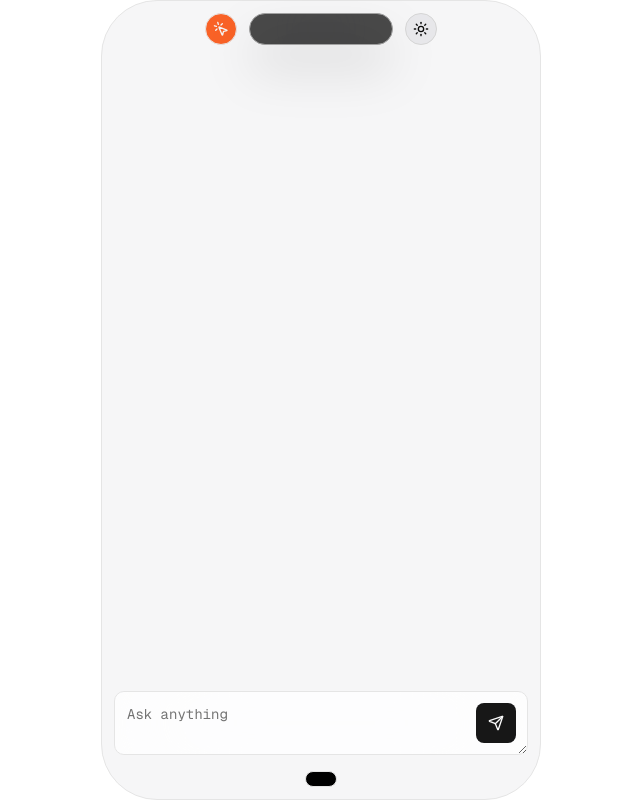
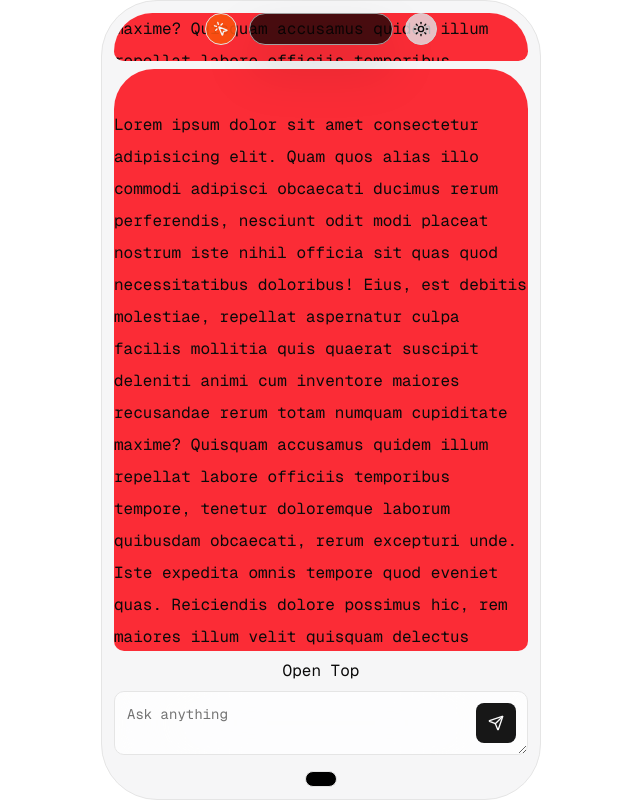
Before and after one commit to AJ1732/mistral-chat-app, a Next.js app: page /chat in a window 1280 px wide. Shown: the whole page, without its empty margins (319-959 px from the left). Built offline with nearby package versions, Linux system fonts and the light colour scheme.

Commit message:
chore: set up the view hind component and context

```diff
--- a/app/chat/page.tsx
+++ b/app/chat/page.tsx
@@ -1,5 +1,11 @@
 import { DynamicIsland } from "@/components/elements";
-import { Chatbox, ChatDialogs } from "@/features/chats/components";
+import {
+  ChatBehind,
+  ChatBehindTrigger,
+  ChatDialogs,
+  Chatbox,
+} from "@/features/chats/components";
+import { ViewBehindProvider } from "@/features/chats/context/view-behind";
 import { cn } from "@/lib/utils";
 
 export default function ChatPage() {
@@ -7,13 +13,21 @@ export default function ChatPage() {
     <main className="md:content-grid relative min-h-dvh grid-rows-[1fr] place-content-start">
       <section
         className={cn(
-          "absolute max-md:inset-0 md:top-1/2 my-4 md:left-1/2 md:-translate-x-1/2 md:-translate-y-1/2",
+          "absolute my-4 max-md:inset-0 md:top-1/2 md:left-1/2 md:-translate-x-1/2 md:-translate-y-1/2",
           "md:max-w-wPhone md:max-h-hPhone bg-phone m-auto grid size-full grid-rows-[1fr] gap-2 p-4 md:rounded-[3.5rem] md:border md:p-3",
           "transition-colors duration-300 ease-out",
         )}
       >
         <DynamicIsland />
-        <ChatDialogs />
+
+        <ViewBehindProvider>
+          <>
+            <ChatBehind />
+            <ChatDialogs />
+            <ChatBehindTrigger />
+          </>
+        </ViewBehindProvider>
+
         <Chatbox />
         <div
           aria-hidden
--- /dev/null
+++ b/features/chats/components/chat-behind-trigger.tsx
@@ -0,0 +1,9 @@
+"use client";
+
+import { useViewBehindContext } from "../context/view-behind";
+
+export default function ChatBehindTrigger() {
+  const { toggleViewOpen } = useViewBehindContext();
+
+  return <button onClick={toggleViewOpen}>Open Top</button>;
+}
--- /dev/null
+++ b/features/chats/components/chat-behind.tsx
@@ -0,0 +1,47 @@
+"use client";
+import { useEffect, useRef } from "react";
+import { AnimatePresence, motion } from "motion/react";
+import { useViewBehindContext } from "../context/view-behind";
+
+export default function ChatBehind() {
+  const { isViewOpen } = useViewBehindContext();
+  console.log("Open View:", isViewOpen);
+
+  const scrollRef = useRef<HTMLUListElement>(null);
+
+  useEffect(() => {
+    if (scrollRef.current) {
+      scrollRef.current.scrollTop = scrollRef.current.scrollHeight;
+    }
+  }, []);
+
+  return (
+    <section
+      ref={scrollRef}
+      className="no-scrollbar flex min-h-0 flex-1 flex-col overflow-y-auto bg-red-500 pt-10 pb-2 md:rounded-t-[2.5rem] md:rounded-b-lg"
+    >
+      <ul
+        role="list"
+        aria-live="polite"
+        className="mt-auto space-y-8 leading-[200%]"
+      >
+        <AnimatePresence>
+          <motion.li>
+            Lorem ipsum dolor sit amet consectetur adipisicing elit. Quam quos
+            alias illo commodi adipisci obcaecati ducimus rerum perferendis,
+            nesciunt odit modi placeat nostrum iste nihil officia sit quas quod
+            necessitatibus doloribus! Eius, est debitis molestiae, repellat
+            aspernatur culpa facilis mollitia quis quaerat suscipit deleniti
+            animi cum inventore maiores recusandae rerum totam numquam
+            cupiditate maxime? Quisquam accusamus quidem illum repellat labore
+            officiis temporibus tempore, tenetur doloremque laborum quibusdam
+            obcaecati, rerum excepturi unde. Iste expedita omnis tempore quod
+            eveniet quas. Reiciendis dolore possimus hic, rem maiores illum
+            velit quisquam delectus minima vero voluptatibus distinctio eius
+            adipisci temporibus incidunt dolorum esse repellendus impedit!
+          </motion.li>
+        </AnimatePresence>
+      </ul>
+    </section>
+  );
+}
--- a/features/chats/components/chat-dialogs.tsx
+++ b/features/chats/components/chat-dialogs.tsx
@@ -23,13 +23,27 @@ export default function ChatDialogs() {
   return (
     <article
       ref={scrollRef}
-      className="no-scrollbar flex min-h-0 flex-1 flex-col overflow-y-auto pt-10 pb-2 md:rounded-t-[2.5rem] md:rounded-b-lg"
+      className="no-scrollbar flex min-h-0 flex-1 flex-col overflow-y-auto bg-red-500 pt-10 pb-2 md:rounded-t-[2.5rem] md:rounded-b-lg"
     >
       <ul
         role="list"
         aria-live="polite"
         className="mt-auto space-y-8 leading-[200%]"
       >
+        <li>
+          Lorem ipsum dolor sit amet consectetur adipisicing elit. Quam quos
+          alias illo commodi adipisci obcaecati ducimus rerum perferendis,
+          nesciunt odit modi placeat nostrum iste nihil officia sit quas quod
+          necessitatibus doloribus! Eius, est debitis molestiae, repellat
+          aspernatur culpa facilis mollitia quis quaerat suscipit deleniti animi
+          cum inventore maiores recusandae rerum totam numquam cupiditate
+          maxime? Quisquam accusamus quidem illum repellat labore officiis
+          temporibus tempore, tenetur doloremque laborum quibusdam obcaecati,
+          rerum excepturi unde. Iste expedita omnis tempore quod eveniet quas.
+          Reiciendis dolore possimus hic, rem maiores illum velit quisquam
+          delectus minima vero voluptatibus distinctio eius adipisci temporibus
+          incidunt dolorum esse repellendus impedit!
+        </li>
         <AnimatePresence mode="wait">
           {messages.map(({ id, text, sender, loading }) => {
             const isUser = sender === "user";
--- a/features/chats/components/index.tsx
+++ b/features/chats/components/index.tsx
@@ -1,2 +1,4 @@
 export { default as Chatbox } from "./chatbox";
+export { default as ChatBehind } from "./chat-behind";
+export { default as ChatBehindTrigger } from "./chat-behind-trigger";
 export { default as ChatDialogs } from "./chat-dialogs";
--- /dev/null
+++ b/features/chats/context/view-behind.tsx
@@ -0,0 +1,42 @@
+"use client";
+
+import { createContext, useContext, useState } from "react";
+
+interface ViewBehindContextProps {
+  isViewOpen: boolean;
+  openView: () => void;
+  closeView: () => void;
+  toggleViewOpen: () => void;
+}
+
+const ViewBehindContext = createContext<ViewBehindContextProps | null>(null);
+
+export function ViewBehindProvider({
+  children,
+}: {
+  children: React.ReactNode;
+}) {
+  const [isViewOpen, setisViewOpen] = useState(false);
+
+  const openView = () => setisViewOpen(true);
+  const closeView = () => setisViewOpen(false);
+  const toggleViewOpen = () => setisViewOpen((prev) => !prev);
+
+  return (
+    <ViewBehindContext.Provider
+      value={{ isViewOpen, openView, closeView, toggleViewOpen }}
+    >
+      {children}
+    </ViewBehindContext.Provider>
+  );
+}
+
+export const useViewBehindContext = () => {
+  const context = useContext(ViewBehindContext);
+  if (!context) {
+    throw new Error(
+      "useViewBehindContext must be used within ViewBehindProvider",
+    );
+  }
+  return context;
+};
```
